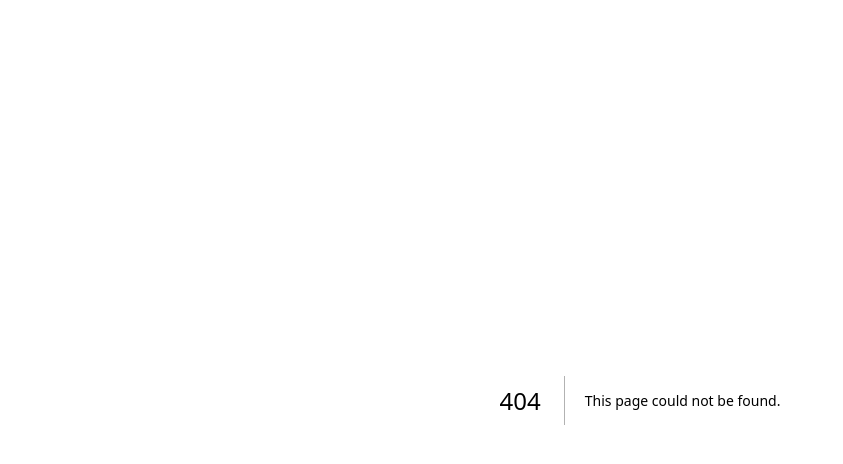
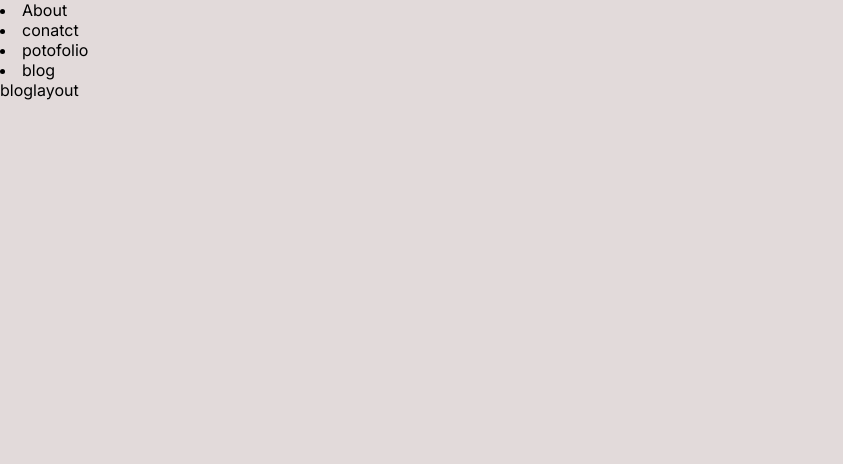
Before and after one commit to m-saoud/First_store, a Next.js app: page /blog/1 in a window 1280 px wide. Before the commit this address had no page. Shown: the top 464 px of the page, without its empty margins (0-843 px from the left). Built offline with nearby package versions, Linux system fonts and the light colour scheme.

Commit message:
Organize the pages routers

```diff
--- /dev/null
+++ b/src/app/(dynamic)/blog/[post]/layout.jsx
@@ -0,0 +1,12 @@
+import React from 'react'
+
+const bloglayout = ({Childern}) => {
+  return (
+      <div>
+      bloglayout
+      {Childern}
+    </div>
+  )
+}
+
+export default bloglayout
--- /dev/null
+++ b/src/app/(dynamic)/blog/[post]/page.jsx
@@ -0,0 +1,11 @@
+import React from 'react'
+
+const post = () => {
+  return (
+    <div>
+      <h1>post</h1>
+    </div>
+  )
+}
+
+export default post
--- a/src/app/globals.css
+++ b/src/app/globals.css
@@ -87,12 +87,7 @@ body {
 
 body {
   color: rgb(var(--foreground-rgb));
-  background: linear-gradient(
-      to bottom,
-      transparent,
-      rgb(var(--background-end-rgb))
-    )
-    rgb(var(--background-start-rgb));
+  background: rgb(226, 218, 218);
 }
 
 a {
--- a/src/app/layout.js
+++ b/src/app/layout.jsx
@@ -11,6 +11,16 @@ export const metadata = {
 export default function RootLayout({ children }) {
   return (
     <html lang="en">
+      <nav>
+        <lu>
+          <li>About</li>
+          <li>conatct</li>
+          <li>potofolio</li>
+          <li>blog</li>
+        </lu>
+      </nav>
+
+
       <body className={inter.className}>{children}</body>
     </html>
   )
```
Also changed, not shown: src/app/(dynamic)/portofolio/[category]/page.jsx (added, +11 -0 lines), src/app/(static)/about/page.jsx (renamed from src/app/about/page.jsx), src/app/(static)/contact/page.jsx (renamed from src/app/contact/page.jsx).
